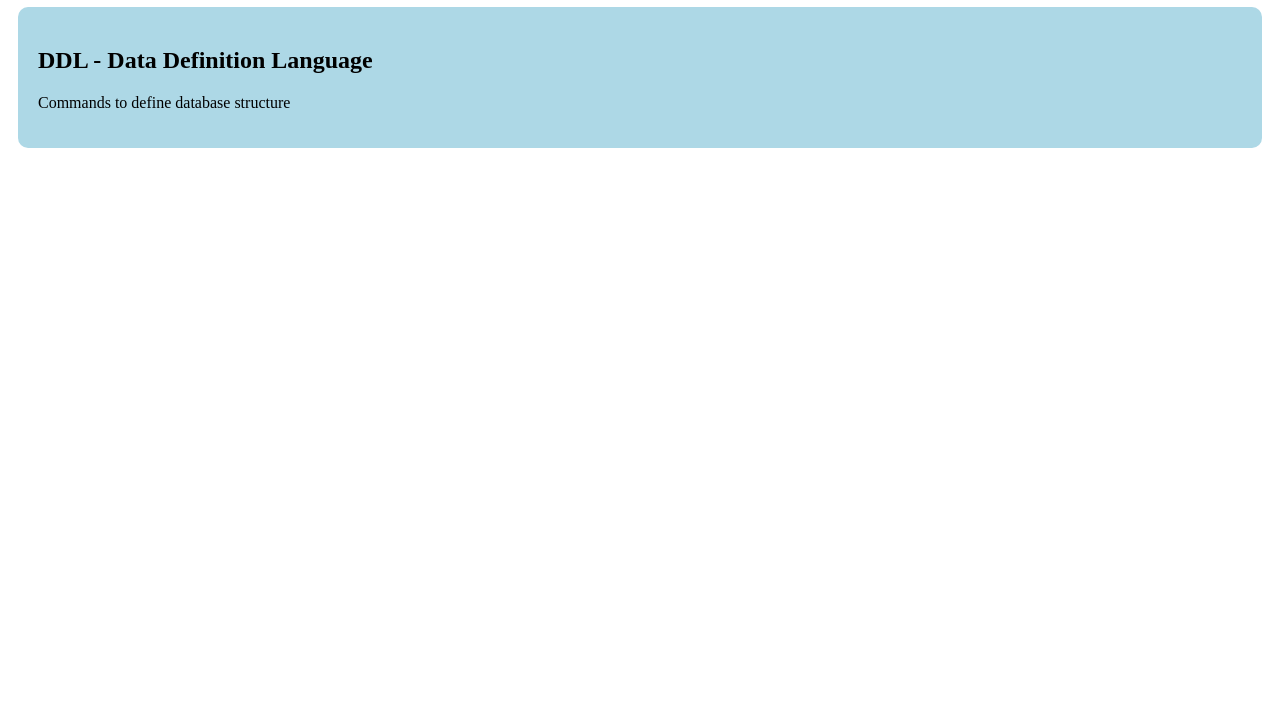
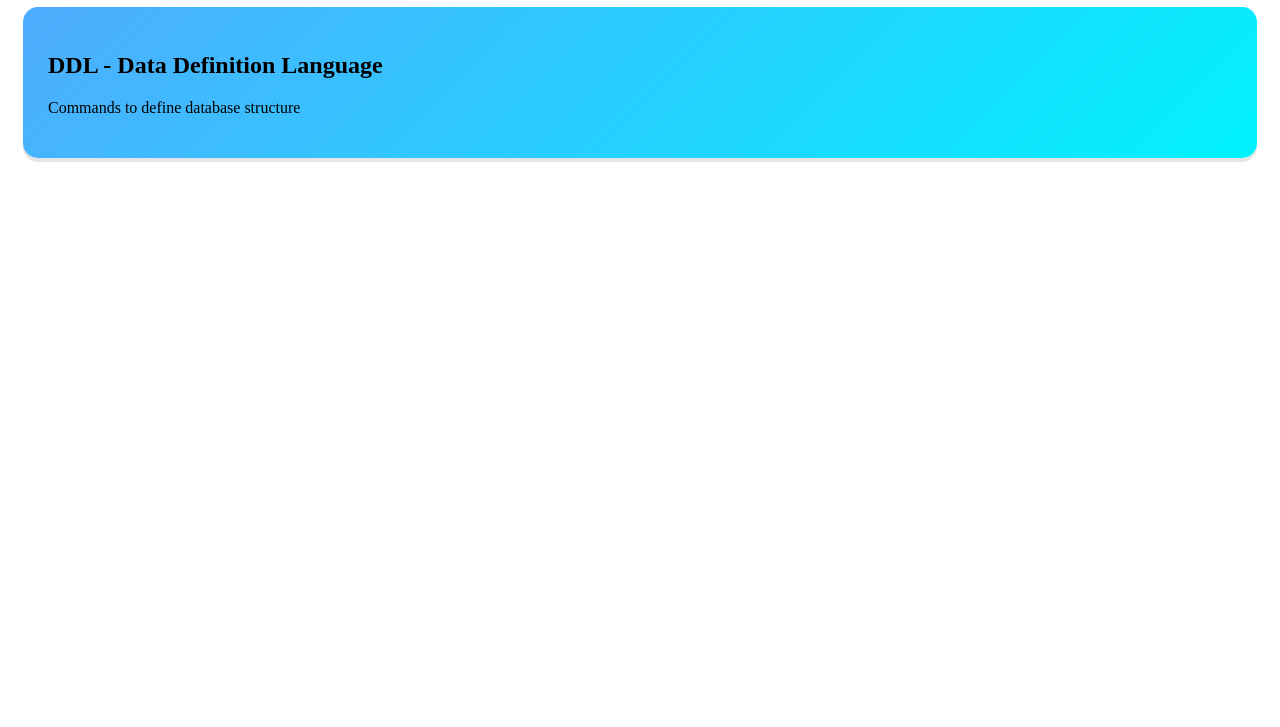
Before and after one commit to Magic-Requiem/SQL_MindMap, a plain HTML site: page index.html in a window 1280 px wide. Shown: the part 73-800 px from the top of the page. Drawn offline with Linux system fonts and the light colour scheme.

Commit message:
Add basic HTML structure + CSS

```diff
--- a/index.html
+++ b/index.html
@@ -4,10 +4,13 @@
 <title>SQL Mindmap</title>
 <style>
   .category {
-    background-color:lightblue;
-    padding: 20px;
-    margin: 10px;
-    border-radius: 10px;
+    background: linear-gradient(135deg,#4facfe 0%, #00f2fe 100%);
+    padding: 25px;
+    margin: 15px;
+    border-radius: 15px;
+    box-shadow:0 4px rgba(0,0,0,0.1);
+    cursor: pointer;
+    transition: all 0.3 ease;
   }
 </style>
 </head>
```
